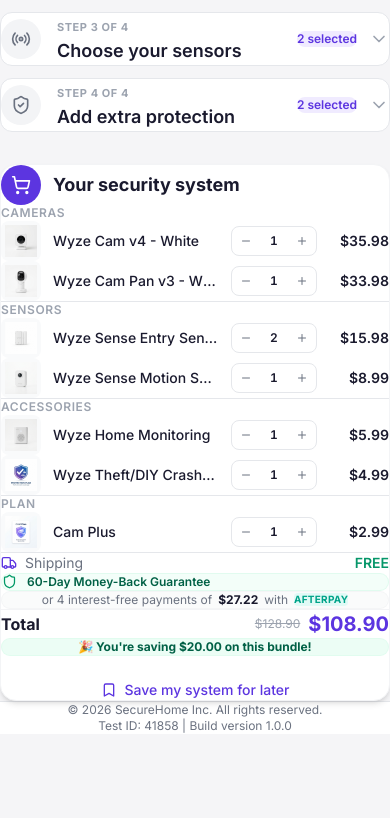
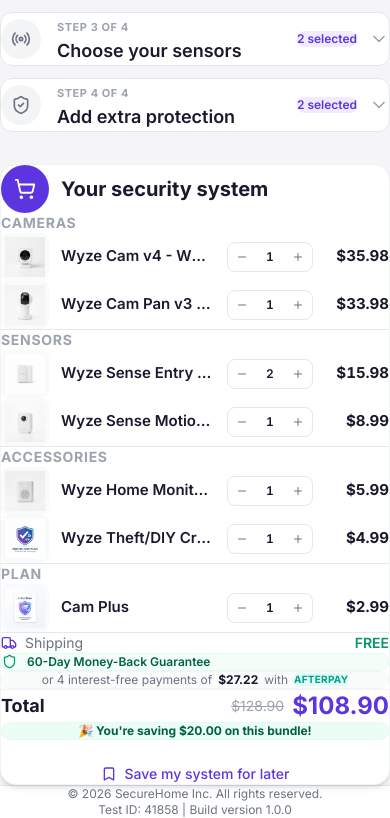
Before and after one commit to Amr-khalid/bundle-builde, a React (Vite) app: page / in a window 390 px wide. Shown: the part 1729-2547 px from the top of the page. Before the commit the page ends 2463 px from the top, so only its background shows below. Built offline with nearby package versions, Linux system fonts and the light colour scheme.

Commit message:
style(review-panel): enlarge typography, padding, and thumbnail sizes for improved clarity and premium responsive feel

```diff
--- a/src/features/review-panel/components/ReviewLineItem.jsx
+++ b/src/features/review-panel/components/ReviewLineItem.jsx
@@ -27,16 +27,16 @@
     : product.name;
 
   return (
-    <div className="flex items-center gap-3 py-2.5">
+    <div className="flex items-center gap-3 py-3">
       {/* Thumbnail */}
       <div
         className="shrink-0 overflow-hidden rounded-lg bg-gray-50 p-1 flex items-center justify-center"
-        style={{ height: '40px', width: '40px' }}
+        style={{ height: '48px', width: '48px' }}
       >
         <img
           src={variant.image || product.image}
           alt={displayName}
-          style={{ height: '32px', width: '32px' }}
+          style={{ height: '40px', width: '40px' }}
           className="object-contain"
           loading="lazy"
         />
@@ -44,7 +44,7 @@
 
       {/* Name */}
       <div className="flex-1 min-w-0">
-        <p className="truncate text-sm font-medium text-text-primary">
+        <p className="truncate text-[15px] font-semibold text-text-primary">
           {displayName}
         </p>
       </div>
@@ -59,7 +59,7 @@
       />
 
       {/* Price */}
-      <span className="ml-2 min-w-[60px] text-right text-sm font-semibold text-text-primary tabular-nums">
+      <span className="ml-2 min-w-[64px] text-right text-[15px] font-bold text-text-primary tabular-nums">
         {formatCurrency(linePrice)}
       </span>
     </div>
--- a/src/features/review-panel/components/ReviewSection.jsx
+++ b/src/features/review-panel/components/ReviewSection.jsx
@@ -9,7 +9,7 @@
 
   return (
     <div className="border-b border-border pb-2">
-      <h3 className="mb-1 text-xs font-semibold uppercase tracking-wider text-text-muted">
+      <h3 className="mb-2 text-sm font-bold uppercase tracking-wider text-text-muted">
         {title}
       </h3>
       <div>
--- a/src/features/review-panel/components/ReviewSummary.jsx
+++ b/src/features/review-panel/components/ReviewSummary.jsx
@@ -50,15 +50,15 @@
 
       {/* Total */}
       <div className="flex items-center justify-between pt-1">
-        <span className="text-base font-bold text-text-primary">Total</span>
+        <span className="text-lg font-bold text-text-primary">Total</span>
         <div className="flex items-end flex-col">
           <div className="flex items-center gap-2">
             {hasSavings && (
-              <span className="text-xs text-text-muted line-through">
+              <span className="text-sm text-text-muted line-through">
                 {formatCurrency(compareTotal)}
               </span>
             )}
-            <span className="text-xl font-extrabold text-primary">
+            <span className="text-2xl font-extrabold text-primary">
               {formatCurrency(subtotal)}
             </span>
           </div>
--- a/src/features/review-panel/index.jsx
+++ b/src/features/review-panel/index.jsx
@@ -40,22 +40,22 @@
 
   return (
     <aside
-      className="rounded-2xl border border-gray-100 bg-white p-6 shadow-md transition-shadow duration-300 hover:shadow-lg lg:sticky lg:top-6"
+      className="rounded-2xl border border-gray-100 bg-white p-6 md:p-8 shadow-md transition-shadow duration-300 hover:shadow-lg lg:sticky lg:top-6"
       aria-label="Your security system summary"
     >
       {/* Header */}
-      <div className="mb-4 flex items-center gap-3">
-        <div className="flex h-10 w-10 items-center justify-center rounded-full bg-primary text-white">
-          <ShoppingCart size={20} />
+      <div className="mb-6 flex items-center gap-3">
+        <div className="flex h-12 w-12 items-center justify-center rounded-full bg-primary text-white">
+          <ShoppingCart size={22} />
         </div>
-        <h2 className="text-lg font-bold text-text-primary">
+        <h2 className="text-xl font-bold text-text-primary">
           Your security system
         </h2>
       </div>
 
       {/* Grouped Sections */}
       {hasItems ? (
-        <div className="space-y-2">
+        <div className="space-y-3">
           {CATEGORY_ORDER.map((category) => (
             <ReviewSection
               key={category}
@@ -65,7 +65,7 @@
           ))}
         </div>
       ) : (
-        <div className="py-8 text-center text-sm text-text-muted">
+        <div className="py-8 text-center text-[15px] text-text-muted">
           <p>No items selected yet.</p>
           <p className="mt-1">Start building your system above!</p>
         </div>
@@ -85,7 +85,7 @@
           <button
             type="button"
             onClick={handleCheckout}
-            className="mt-4 w-full rounded-lg bg-primary px-6 py-3.5 text-sm font-bold text-white transition-all hover:bg-primary-hover hover:shadow-lg focus-visible:ring-2 focus-visible:ring-primary focus-visible:ring-offset-2 active:scale-[0.98]"
+            className="mt-5 w-full rounded-lg bg-primary px-6 py-4 text-base font-bold text-white transition-all hover:bg-primary-hover hover:shadow-lg focus-visible:ring-2 focus-visible:ring-primary focus-visible:ring-offset-2 active:scale-[0.98]"
             aria-label="Proceed to checkout"
           >
             Checkout
```
